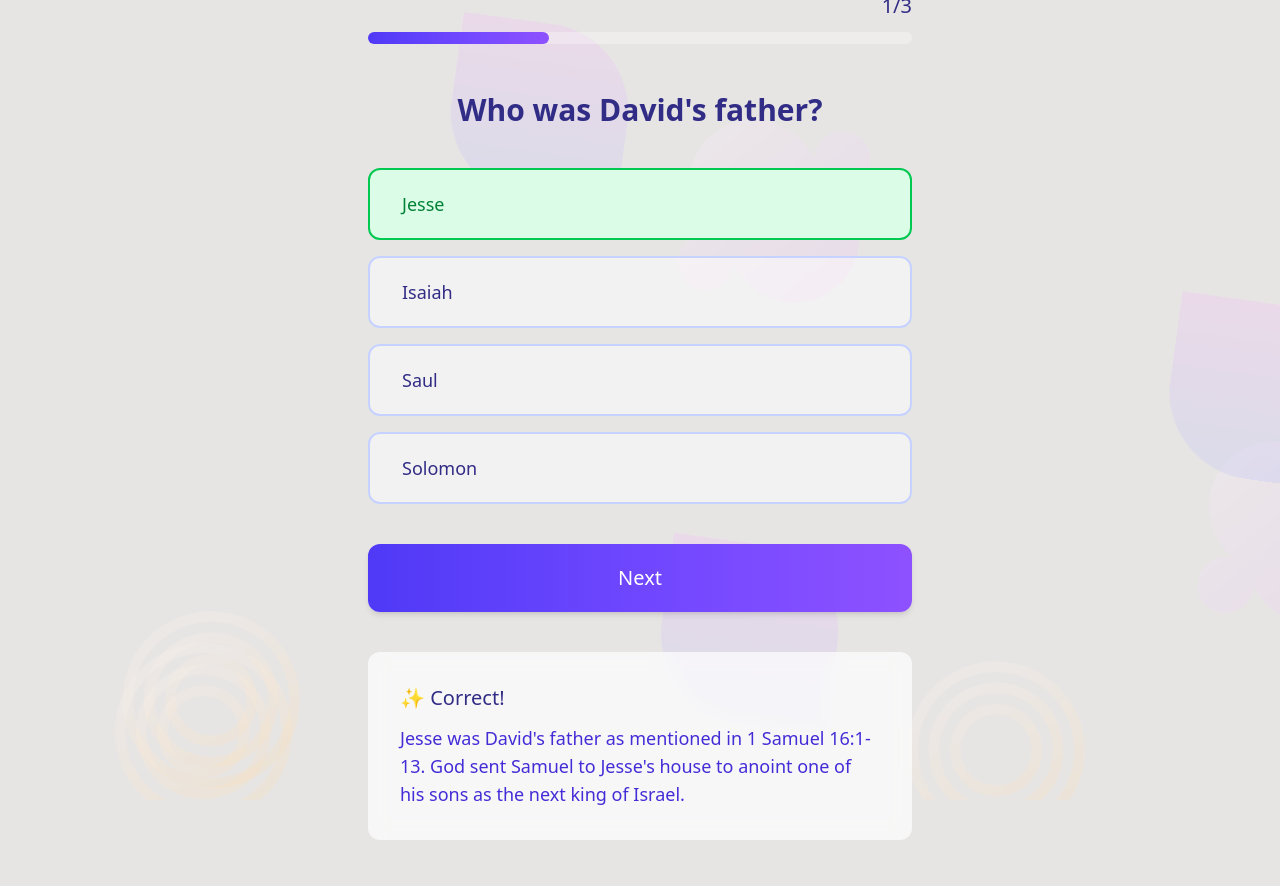
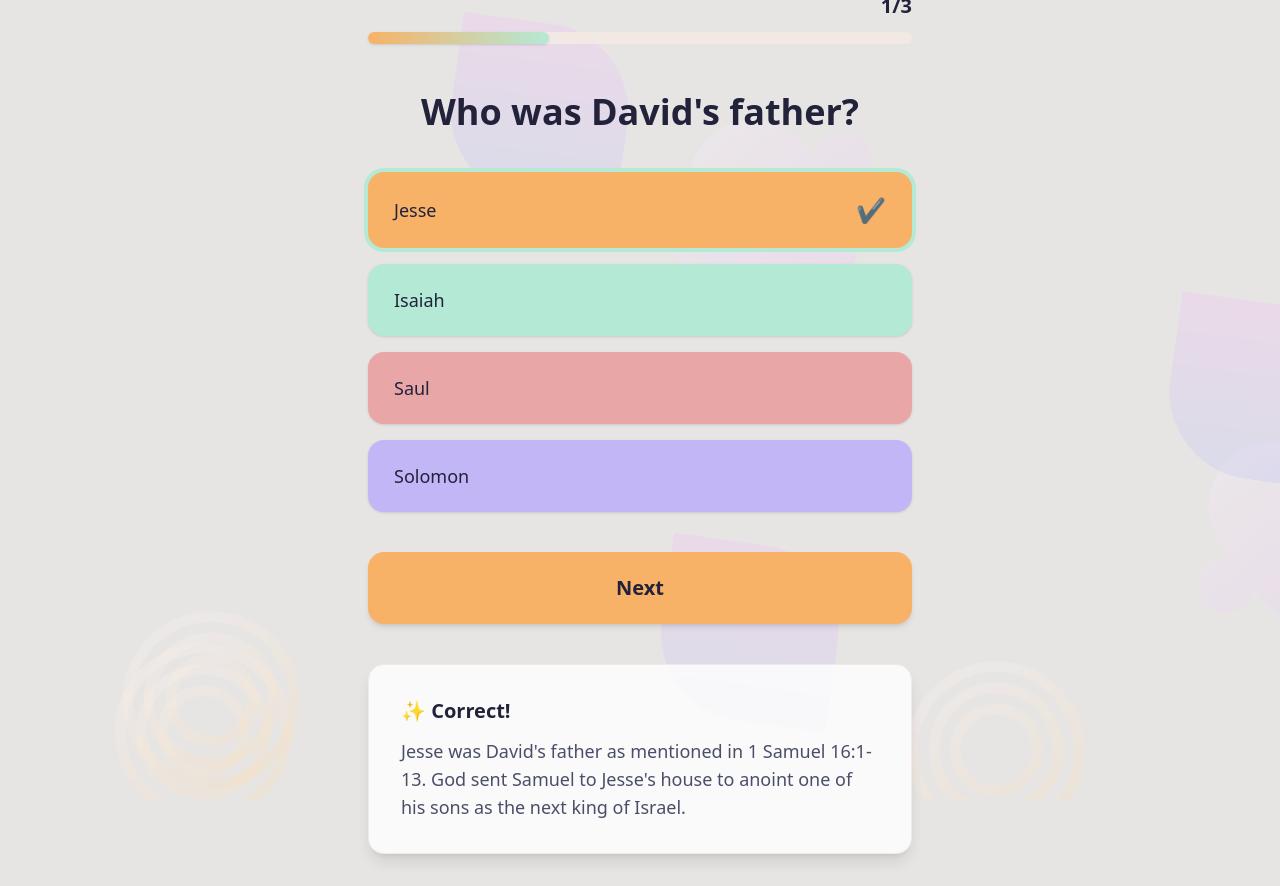
Before and after one commit to ekaone/biblegpt, a Next.js app: page /quiz in a window 1280 px wide. Both pictures are taken after a click on the button "Jesse". Built offline with nearby package versions, Linux system fonts and the light colour scheme.

Commit message:
add styling

```diff
--- a/app/quiz/page.tsx
+++ b/app/quiz/page.tsx
@@ -92,16 +92,16 @@ export default function Quiz() {
   };
 
   return (
-    <div className="min-h-screen py-8 flex items-center justify-center">
+    <div className="min-h-screen py-8 flex items-center justify-center font-sans">
       <div className="w-full max-w-xl mx-auto px-4">
         {gameState === "playing" ? (
           <>
-            <div className="relative w-full h-3 bg-white/30 rounded-full mb-12">
+            <div className="relative w-full h-3 bg-[#F2E9E4] rounded-full mb-12">
               <div
-                className="absolute top-0 left-0 h-full bg-gradient-to-r from-indigo-600 to-violet-500 rounded-full transition-all duration-300"
-                style={{ width: `${progress}%` }}
+                className="absolute top-0 left-0 h-full rounded-full transition-all duration-300 shadow-sm"
+                style={{ width: `${progress}%`, background: 'linear-gradient(90deg, #F7B267 0%, #B4E9D6 100%)' }}
               />
-              <div className="absolute -top-10 right-0 text-indigo-900 font-medium text-xl">
+              <div className="absolute -top-10 right-0 text-[#22223B] font-semibold text-xl">
                 {currentQuestionIndex + 1}/{bibleQuizQuestions.length}
               </div>
             </div>
@@ -113,37 +113,32 @@ export default function Quiz() {
                 exit={{ opacity: 0, y: -20 }}
                 className="w-full"
               >
-                <h2 className="text-indigo-900 text-2xl md:text-3xl font-semibold mb-10 text-center">
+                <h2 className="text-[#22223B] text-3xl md:text-4xl font-bold mb-10 text-center">
                   {currentQuestion.question}
                 </h2>
 
                 <div className="space-y-4">
                   {Object.entries(currentQuestion.options).map(
-                    ([key, value]) => {
+                    ([key, value], idx) => {
                       const isSelected = selectedAnswer === key;
                       const isCorrectAnswer =
                         currentQuestion.correctAnswer === key;
                       let optionClass =
-                        "w-full text-left px-8 py-5 rounded-xl border-2 transition-all duration-200 text-lg";
-
-                      if (selectedAnswer) {
-                        if (isSelected) {
-                          optionClass += isCorrectAnswer
-                            ? " bg-green-100 border-green-500 text-green-700"
-                            : " bg-red-100 border-red-500 text-red-700";
-                        } else if (isCorrectAnswer) {
-                          optionClass +=
-                            " bg-green-100 border-green-500 text-green-700";
-                        } else {
-                          optionClass +=
-                            " bg-white/50 border-indigo-200 text-indigo-900";
-                        }
+                        "w-full py-5 px-6 rounded-2xl text-lg font-medium transition-all duration-200 cursor-pointer flex items-center shadow-sm border-2 ";
+                      let pastelBg = [
+                        "bg-[#F7B267] border-[#F7B267] text-[#22223B]", // peach
+                        "bg-[#B4E9D6] border-[#B4E9D6] text-[#22223B]", // mint
+                        "bg-[#E9A6A6] border-[#E9A6A6] text-[#22223B]", // pink
+                        "bg-[#C3B6F7] border-[#C3B6F7] text-[#22223B]"  // lavender
+                      ];
+                      optionClass += pastelBg[idx % pastelBg.length] + " ";
+                      if (isSelected) {
+                        optionClass += isCorrectAnswer
+                          ? "ring-4 ring-[#B4E9D6] border-[#22223B]"
+                          : "ring-4 ring-[#E9A6A6] border-[#22223B] opacity-80";
                       } else {
-                        optionClass += isSelected
-                          ? " bg-indigo-100 border-indigo-500 text-indigo-900"
-                          : " bg-white/50 border-indigo-200 text-indigo-900 hover:bg-indigo-50 hover:border-indigo-400";
+                        optionClass += "hover:opacity-90 hover:shadow-md";
                       }
-
                       return (
                         <button
                           key={key}
@@ -151,21 +146,19 @@ export default function Quiz() {
                           disabled={!!selectedAnswer}
                           className={optionClass}
                         >
-                          {value}
+                          <span className="flex-1 text-left">{value}</span>
+                          {isSelected && (
+                            <span className="ml-4 text-2xl">{isCorrectAnswer ? "✔️" : "❌"}</span>
+                          )}
                         </button>
                       );
                     }
                   )}
                 </div>
-
                 <button
                   onClick={handleNextQuestion}
                   disabled={!selectedAnswer}
-                  className={`w-full mt-10 py-5 rounded-xl text-xl font-medium transition-all duration-200 ${
-                    selectedAnswer
-                      ? "bg-gradient-to-r from-indigo-600 to-violet-500 text-white hover:from-indigo-700 hover:to-violet-600 shadow-md"
-                      : "bg-indigo-100/50 text-indigo-300 cursor-not-allowed"
-                  }`}
+                  className={`w-full mt-10 py-5 rounded-2xl text-xl font-bold transition-all duration-200 shadow-md border-2 border-[#F7B267] ${selectedAnswer ? "bg-[#F7B267] text-[#22223B] hover:bg-[#F2E9E4]" : "bg-[#F2E9E4] text-[#C3B6F7] cursor-not-allowed"}`}
                 >
                   Next
                 </button>
@@ -176,11 +169,11 @@ export default function Quiz() {
                     animate={{ opacity: 1, y: 0 }}
                     className="mt-10"
                   >
-                    <div className="p-8 bg-white/70 rounded-xl backdrop-blur-sm">
-                      <p className="text-xl font-medium mb-3 text-indigo-900">
+                    <div className="p-8 bg-white/80 rounded-2xl shadow-lg border border-[#F2E9E4]">
+                      <p className="text-xl font-bold mb-3 text-[#22223B]">
                         {isAnswerCorrect ? "✨ Correct!" : "❌ Incorrect"}
                       </p>
-                      <p className="text-indigo-700 text-lg">
+                      <p className="text-[#4A4E69] text-lg">
                         {currentQuestion.explanation}
                       </p>
                     </div>
@@ -195,24 +188,24 @@ export default function Quiz() {
             animate={{ opacity: 1, scale: 1 }}
             className="w-full"
           >
-            <h2 className="text-indigo-900 text-3xl md:text-4xl font-semibold mb-6 text-center">
+            <h2 className="text-[#22223B] text-4xl md:text-5xl font-bold mb-6 text-center">
               Quiz Completed! 🎉
             </h2>
-            <p className="text-2xl text-indigo-800 mb-8 text-center">
+            <p className="text-2xl text-[#4A4E69] mb-8 text-center">
               Your final score: {score} points
             </p>
 
             {badges.length > 0 && (
               <div className="mb-10">
-                <h3 className="text-xl font-semibold mb-4 text-indigo-900 text-center">
+                <h3 className="text-xl font-semibold mb-4 text-[#22223B] text-center">
                   Badges Earned:
                 </h3>
                 <div className="flex flex-wrap gap-2 justify-center">
-                  {badges.map((badge) => (
+                  {badges.map((badge, idx) => (
                     <Badge
                       key={badge}
                       variant="secondary"
-                      className="text-lg px-4 py-2 bg-indigo-100 text-indigo-700 border-2 border-indigo-200"
+                      className={`text-lg px-4 py-2 rounded-full border-2 font-semibold shadow-sm ${["bg-[#F7B267] text-[#22223B] border-[#F7B267]","bg-[#B4E9D6] text-[#22223B] border-[#B4E9D6]","bg-[#E9A6A6] text-[#22223B] border-[#E9A6A6]","bg-[#C3B6F7] text-[#22223B] border-[#C3B6F7]"][idx%4]}`}
                     >
                       {badge}
                     </Badge>
@@ -227,18 +220,18 @@ export default function Quiz() {
                 placeholder="Enter your name"
                 value={playerName}
                 onChange={(e) => setPlayerName(e.target.value)}
-                className="w-full px-8 py-5 rounded-xl border-2 border-indigo-200 focus:border-indigo-500 focus:ring-2 focus:ring-indigo-200 text-lg text-indigo-900 bg-white/70 backdrop-blur-sm placeholder:text-indigo-400"
+                className="w-full px-8 py-5 rounded-2xl border-2 border-[#F2E9E4] focus:border-[#F7B267] focus:ring-2 focus:ring-[#F7B267] text-lg text-[#22223B] bg-white/80 placeholder:text-[#C3B6F7] shadow-sm"
               />
               <div className="flex gap-4">
                 <button
                   onClick={handleRestart}
-                  className="flex-1 bg-gradient-to-r from-indigo-600 to-violet-500 text-white py-5 rounded-xl hover:from-indigo-700 hover:to-violet-600 transition-colors shadow-md text-xl font-medium"
+                  className="flex-1 bg-[#B4E9D6] text-[#22223B] py-5 rounded-2xl hover:bg-[#A0D9C7] transition-colors shadow-md text-xl font-bold border-2 border-[#B4E9D6]"
                 >
                   Try Again
                 </button>
                 <button
                   onClick={handleViewLeaderboard}
-                  className="flex-1 bg-white/70 backdrop-blur-sm text-indigo-900 py-5 rounded-xl border-2 border-indigo-200 hover:bg-indigo-50 hover:border-indigo-400 transition-colors text-xl font-medium"
+                  className="flex-1 bg-[#F7B267] text-[#22223B] py-5 rounded-2xl border-2 border-[#F7B267] hover:bg-[#F2E9E4] transition-colors shadow-md text-xl font-bold"
                 >
                   Save Score
                 </button>
```
